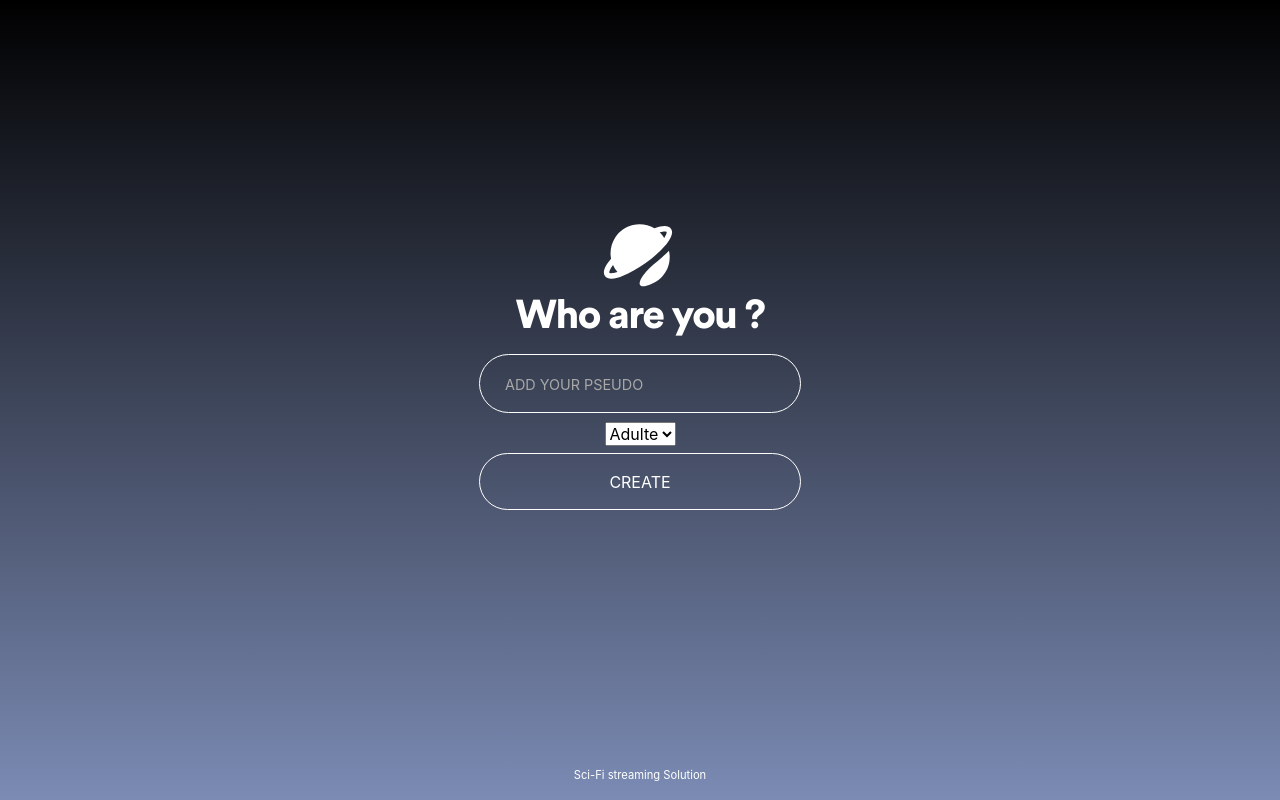
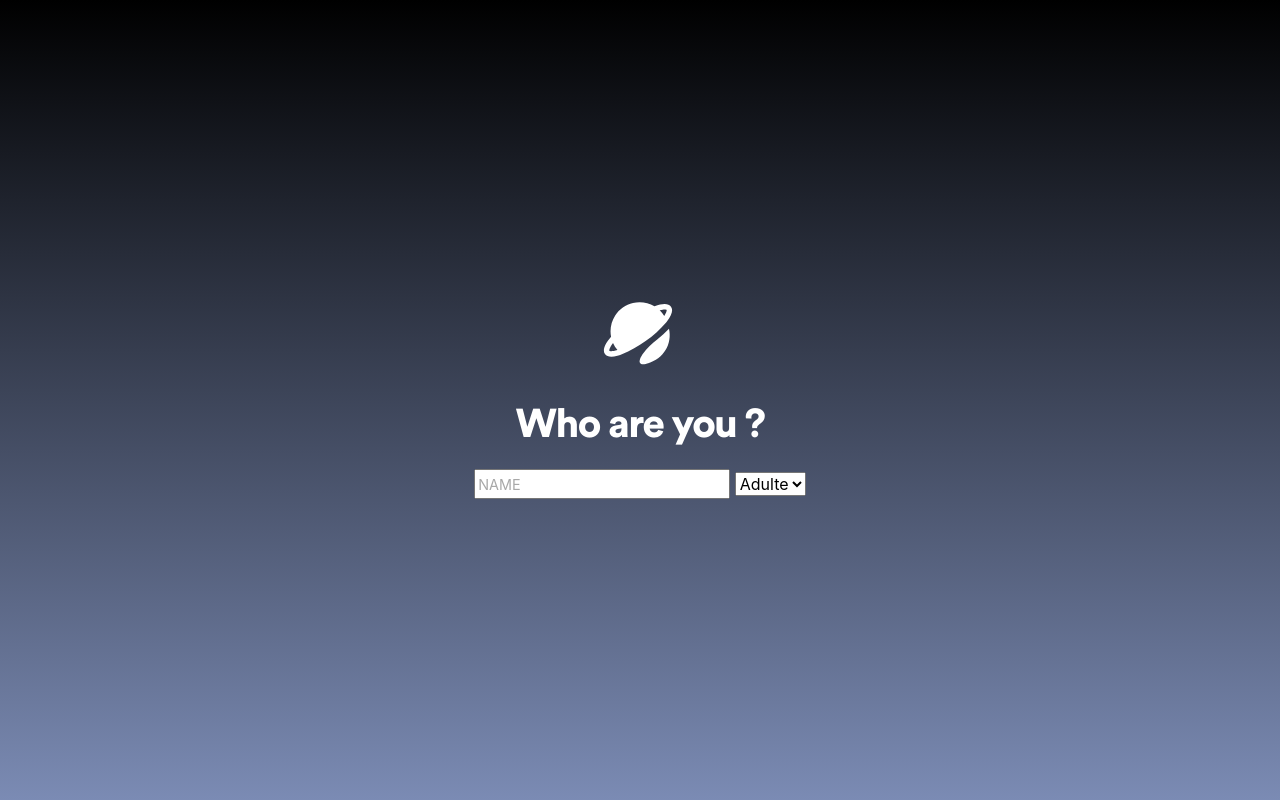
Before and after one commit to arnoldhaub/getflixProject, a PHP site: page /login/profil_select.php?email=1 in a window 1280 px wide. Run offline with PHP 8.4, Linux system fonts and the light colour scheme; tables that the repository leaves empty or names only in its code hold one stand-in row (values such as "Sample post"); some libraries are stand-ins or nearby versions.

Commit message:
1st commit redesign login section

```diff
--- a/docker_env/application/source/login/profil_select.php
+++ b/docker_env/application/source/login/profil_select.php
@@ -1,6 +1,5 @@
 <?php
-	if (!empty($_POST['pseudo']))
-	{
+if (!empty($_POST['pseudo'])) {
     include('../src/connect.php');
     // variables
     $pseudo = htmlspecialchars($_POST['pseudo']);
@@ -10,12 +9,13 @@
     $req = $db->prepare("INSERT INTO profile(pseudo, categorie, email) VALUES (?, ?, ?)");
     $req->execute(array($pseudo, $categorie, $_GET['email']));
 
-        header('location: profil_select.php?email='.$_GET['email'].'');
+    header('location: profil_select.php?email=' . $_GET['email'] . '');
 }
 
 ?>
 
 <!DOCTYPE html>
+
 <head>
     <meta charset="utf-8">
     <meta name="viewport" content="width=device-width, initial-scale=1, shrink-to-fit=no">
@@ -23,17 +23,16 @@
     <link href="./styles/styles.css" rel="stylesheet">
     <script src="https://kit.fontawesome.com/e48c77929d.js" crossorigin="anonymous"></script>
 </head>
+
 <body>
-
     <div class="container1">
         <!-- <img src="./images/logo.png" class="logo_login" alt="logo planet nova"/> -->
         <div class="logo_div">
-   <svg version="1.1" id="Calque_1" x="0px" y="0px"
-	  viewBox="0 0 115.83 106.61" enable-background="new 0 0 115.83 106.61">
+            <svg version="1.1" id="Calque_1" x="0px" y="0px" viewBox="0 0 115.83 106.61" enable-background="new 0 0 115.83 106.61">
                 <g>
                     <path fill="#FFFFFF" d="M90.224,63.354C81.04,70.287,72.823,78.416,65.79,87.523c-2.182,3.241-7.033,10.848-4.501,15.127
 		c2.316,3.914,10.163,1.166,13.534,0.258c11.996-3.234,22.273-10.987,28.679-21.633c6.405-10.645,8.441-23.358,5.68-35.471
-		C103.077,51.872,96.73,57.72,90.224,63.354L90.224,63.354z"/>
+		C103.077,51.872,96.73,57.72,90.224,63.354L90.224,63.354z" />
                     <path fill="#FFFFFF" d="M23.843,90.557c2.063-0.556,4.282-1.27,6.622-2.134c0.275-0.097,0.536-0.202,0.809-0.31
 		c13.94-5.654,27.122-13.024,39.24-21.938c12.594-8.745,24.016-19.066,33.988-30.71c0.444-0.548,0.877-1.094,1.287-1.633
 		c8.342-10.757,10.615-18.961,6.734-24.37c-4.073-5.693-13.224-5.973-27.217-0.821l0.001-0.001c-0.057,0.017-0.113,0.04-0.167,0.069
@@ -41,28 +40,69 @@
 		C3.573,70.442-1.453,81.035,3.253,87.612C6.65,92.341,13.557,93.33,23.843,90.557L23.843,90.557z M94.189,15.18
 		c7.714-2.08,10.693-1.006,11.044-0.521l0.003,0.011c0.348,0.474,0.402,3.554-3.848,9.973c-2.123-3.423-4.673-6.564-7.585-9.348
 		C93.93,15.25,94.06,15.215,94.189,15.18L94.189,15.18z M16.556,69.375c1.873,4.281,4.371,8.259,7.413,11.806
-		c-9.495,3.001-13.041,1.755-13.428,1.221C10.147,81.847,10.132,77.877,16.556,69.375L16.556,69.375z"/>
+		c-9.495,3.001-13.041,1.755-13.428,1.221C10.147,81.847,10.132,77.877,16.556,69.375L16.556,69.375z" />
                 </g>
-<rect x="0.118" y="0.11" fill="none" width="115.712" height="106.615"/>
+                <rect x="0.118" y="0.11" fill="none" width="115.712" height="106.615" />
             </svg>
         </div>
+        <!-- //////////////////////////////////////////////////////// -->
+        <!-- /////////////////// START REDESIGN NORDINE ///////////// -->
+        <!-- //////////////////////////////////////////////////////// -->
 
+        <!-- Start - 1ere emplacement vide avec l'icon plus -->
+
+        <div class="first_new_user">
+            <div class="profiles">
+                <div class="profile">
+                    <div class="profile-content">
+                        <div class="profile-pic">
+                            <div class="icon-plus">
+                                <a href="#">
+                                    <i class="fa-solid fa-plus"></i>
+                                </a>
+                            </div>
+                        </div>
+                        <h3 class="profile-name">ADD NEW USER</h3>
+                    </div>
+                </div>
+            </div>
+        </div>
+
+        <!-- End - 1ere emplacement vide avec l'icon plus -->
+
+        <!-- Start - custome section Who are you ?  -->
+        <div class="seconde_who_are_you">
+            <div class="profile">
+                <div class="profiles">
+                    <h1>Who are you ?</h1>
+                    <form action="#" method="post" enctype="multipart/form">
+                        <input type="text" name="NAME" placeholder="NAME" value="" required>
+                        <select class="form-select mb-2" name="categorie" aria-label="Default select example">
+                            <option selected value="adulte">Adulte</option>
+                            <option value="enfant">Enfant</option>
+                        </select>
+                    </form>
+                </div>
+            </div>
+        </div>
+        <!-- End - custome section Who are you ?  -->
+
+        <!-- //////////////////////////////////////////////////////// -->
+        <!-- /////////////////// END REDESIGN NORDINE /////////////// -->
+        <!-- //////////////////////////////////////////////////////// -->
+
+        <div class="container_userinput">
             <h1>Who are you ? </h1>
-
             <!--ici code si aucun PSEUDO créé -->
             <?php
-
             require('../src/connect.php');
-
             // Calcul du nombres de pseudos de l'adresse mail
             $email = htmlspecialchars($_GET['email']);
             $requete = $db->query("SELECT COUNT(*) AS nbPseudo FROM profile WHERE email='$email'");
             $nbDePseudos = $requete->fetch();
-
-if($nbDePseudos[0]<4)
-		{ ?>
+            if ($nbDePseudos[0] < 4) { ?>
                 <form method="post">
-    <div class="buttons1_loginForm">
+                    <div class="buttons1">
                         <input type="text" class="Register0_loginForm" name="pseudo" label="Register" id="Register0_loginForm" placeholder="ADD YOUR PSEUDO" /></button><br>
                         <select class="form-select mb-2" name="categorie" aria-label="Default select example">
                             <option selected value="adulte">Adulte</option>
@@ -72,46 +112,37 @@ if($nbDePseudos[0]<4)
                     </div>
                 </form>
             <?php   }
-
             $requete = $db->prepare('SELECT * FROM profile WHERE email = ?');
             $requete->execute(array($_GET['email']));
             ?>
-    <div class="buttons1">
-        <ul class="list-unstyled">
+
+            <div class="profile">
+                <ul class="profile-content">
                     <?php
-            while ($donnees = $requete->fetch())
-            { ?>
+                    while ($donnees = $requete->fetch()) { ?>
                         <li>
-                    <a class="fa-solid fa-trash-can" href="profil_delete.php?id=<?php echo $donnees['id']?>&email=<?php echo $donnees['email']?>"style="text-decoration:none; opacity:0.2; color:white"></a>
+                            <a class="fa-solid fa-trash-can" href="profil_delete.php?id=<?php echo $donnees['id'] ?>&email=<?php echo $donnees['email'] ?>" style="text-decoration:none; opacity:0.2; color:white"></a>
                             <a href="catalogue.php">
-                            <div class="container">
+                                <div class="profile-pic">
                                     <div class="row">
                                         <?php
-                            if ($donnees['categorie']=='adulte')
-                            {
-                                echo '<img class="w-25 mb-4" src="../images/adulte.png" alt="profil">';
-                            }
-                            else
-                            {
+                                        if ($donnees['categorie'] == 'adulte') {
+                                            echo '<img class="w-25 mb-4 profile-pic-image" src="../images/adulte.png" alt="profil">';
+                                        } else {
                                             echo '<img class="w-25 mb-4" src="../images/enfant.png" alt="profil">';
                                         }
-
                                         ?>
-                            <h1 class="mt-2 col text-center align-self-center"><?php echo $donnees['pseudo']?> <span style="font-size:20px"><?php echo $donnees['categorie']?></span></h1>
-
-
+                                        <h1 class="mt-2 col text-center align-self-center profile-name"><?php echo $donnees['pseudo'] ?> <span style="font-size:20px"><?php echo $donnees['categorie'] ?></span></h1>
                                     </div>
-
                                 </div>
                             </a>
                         </li>
                     <?php   } ?>
-
                 </ul>
             </div>
             <div class="disclaimer">
                 <p class="txt1">Sci-Fi streaming Solution</p>
-
+            </div>
         </div>
     </div>
 
@@ -119,4 +150,5 @@ $requete->execute(array($_GET['email']));
 
 <footer>
 </footer>
+
 </html>
--- a/docker_env/application/source/login/styles/styles.css
+++ b/docker_env/application/source/login/styles/styles.css
@@ -3,11 +3,10 @@
   src: url(./CircularStd-Black.otf) format("opentype");
 }
 
-
 body {
   left: 0px;
   top: 0px;
-background: linear-gradient(180deg, #000000 0%, #7B8BB4 100%);
+  background: linear-gradient(180deg, #000000 0%, #7b8bb4 100%);
 }
 
 h1 {
@@ -20,16 +19,15 @@ h1 {
 
 .txt1 {
   color: white;
-
 }
 
 .container1 {
   position: fixed;
-padding:0;
+  padding: 0;
   margin: 0;
   left: 0px;
   top: 0px;
-background: linear-gradient(180deg, #000000 0%, #7B8BB4 100%);
+  background: linear-gradient(180deg, #000000 0%, #7b8bb4 100%);
   display: flex;
   flex-direction: column;
   justify-content: center;
@@ -39,7 +37,7 @@ width: 100%;
 }
 
 html {
-   background: linear-gradient(180deg, #000000 0%, #7B8BB4 100%);
+  background: linear-gradient(180deg, #000000 0%, #7b8bb4 100%);
 }
 
 .buttons1 {
@@ -50,8 +48,8 @@ html {
   justify-content: center;
 }
 
-.Register0{
-flex:1;
+.Register0 {
+  flex: 1;
   border: none;
   max-width: 100%;
   height: 50px;
@@ -65,11 +63,11 @@ padding-bottom: 5%;
   padding-right: 130px;
   padding-left: 130px;
   text-align: center;
-margin-bottom:-14px;
+  margin-bottom: -14px;
 }
 
-.Register1{
-flex:1;
+.Register1 {
+  flex: 1;
   border: none;
   max-width: 100%;
   height: 50px;
@@ -86,9 +84,7 @@ text-align: center;
   margin-bottom: 10px;
 }
 
-
-
-svg{
+svg {
   width: 70px;
   max-width: 100%;
   height: auto;
@@ -97,17 +93,15 @@ margin-left: 1px;
 }
 /* LOGO NOVA */
 
-.disclaimer{
+.disclaimer {
   position: absolute;
   bottom: 0;
   text-align: center;
   margin-bottom: 2vh;
 }
 
-
-
 /* START LOGIN_FORM.HTML */
-p.txt1{
+p.txt1 {
   margin: 0px;
   font-size: 0.7rem;
   bottom: 0;
@@ -121,8 +115,8 @@ bottom: 0;
   justify-content: center;
 }
 
-.Register0_loginForm{
-flex:1;
+.Register0_loginForm {
+  flex: 1;
   border: none;
   width: 320px;
   max-width: 180%;
@@ -135,12 +129,12 @@ cursor: pointer;
   padding-top: 6%;
   padding-bottom: 6%;
   text-align: left;
- margin-bottom:-14px;
+  margin-bottom: -14px;
   padding-left: 25px;
 }
 
-.Register1_loginForm{
-flex:1;
+.Register1_loginForm {
+  flex: 1;
   border: none;
   width: 320px;
   max-width: 180%;
@@ -155,7 +149,6 @@ padding-bottom: 6%;
   text-align: left;
   padding-left: 25px;
   margin-bottom: 40px;
-
 }
 
 ::placeholder {
@@ -163,14 +156,14 @@ margin-bottom: 40px;
   font-size: 0.9em;
 }
 
-.container2{
+.container2 {
   display: flex;
   position: relative;
   align-items: center;
   justify-content: center;
 }
 
-.Register_loginEnter{
+.Register_loginEnter {
   border: none;
   width: 320px;
   max-width: 120%;
@@ -186,7 +179,7 @@ text-align: center;
   margin-bottom: 14px;
 }
 
-.arrowBack{
+.arrowBack {
   display: flex;
   position: absolute;
   top: 0;
@@ -199,7 +192,7 @@ margin-left: 2vh;
 }
 
 /* Margin Hello Sunshin Login_forn */
-.txtHello{
+.txtHello {
   font-family: Circular;
   color: white;
   letter-spacing: -0.1rem;
@@ -210,11 +203,6 @@ margin-left: 2vh;
 
 /* END LOGIN_FORM.HTML */
 
-
-
-
-
-
 /* START REGISTER_FORM.HTML */
 .buttons1_RegisterForm {
   display: flex;
@@ -224,8 +212,9 @@ margin-left: 2vh;
   justify-content: center;
 }
 
-.Register0_RegisterForm, .Register1_RegisterForm {
-flex:1;
+.Register0_RegisterForm,
+.Register1_RegisterForm {
+  flex: 1;
   border: none;
   width: 320px;
   max-width: 180%;
@@ -239,10 +228,10 @@ padding-top: 6%;
   padding-bottom: 6%;
   text-align: left;
   padding-left: 25px;
-margin-bottom:-14px;
+  margin-bottom: -14px;
 }
-.Register2_RegisterForm{
-flex:1;
+.Register2_RegisterForm {
+  flex: 1;
   border: none;
   width: 320px;
   max-width: 180%;
@@ -257,10 +246,9 @@ padding-bottom: 6%;
   text-align: left;
   padding-left: 25px;
   margin-bottom: 40px;
-
 }
 
-.txtHelloRegister{
+.txtHelloRegister {
   font-family: Circular;
   color: white;
   letter-spacing: -0.1rem;
@@ -268,7 +256,147 @@ margin-bottom: 40px;
   margin-bottom: 20px;
   font-size: 2.6rem;
   text-align: center;
-
 }
 
 /* START REGISTER_FORM.HTML */
+
+/* /////////////////////////////////////////////////// */
+/* ////////////// START SECTION NORDINE ////////////// */
+/* /////////////////////////////////////////////////// */
+
+/* Start - 1st new user, emplacement vide avec le plus */
+
+.first_new_user {
+  display: none;
+}
+
+.profiles {
+  display: flex;
+  flex-wrap: wrap;
+  gap: clamp(10px, 0.8vw, 20px);
+  justify-content: center;
+  /* width: clamp(100px, 80vw, 1400px); */
+  width: 352px;
+  margin-top: 30px;
+}
+
+.profiles > .profile {
+  aspect-ratio: 7 / 8;
+  backdrop-filter: blur(0.75vw);
+  background-color: rgba(255, 255, 255, 0.06);
+  border-radius: 1vw;
+  cursor: pointer;
+  transition: background-color 250ms;
+  /* width: calc(25% - clamp(10px, 0.8vw, 20px)); */
+  width: 100%;
+}
+
+.profiles > .profile:hover {
+  backdrop-filter: blur(1vw);
+  background-color: rgba(255, 255, 255, 0.1);
+}
+
+.profile > .profile-content {
+  align-items: center;
+  display: flex;
+  flex-wrap: wrap;
+  height: calc(100% - clamp(8px, 1vw, 12px));
+  justify-content: center;
+  padding: clamp(8px, 1vw, 12px);
+}
+
+.profile > .profile-content > .profile-pic {
+  aspect-ratio: 1;
+  border: clamp(3px, 0.4vw, 5px) solid white;
+  border-radius: 100%;
+  flex-shrink: 0;
+  height: 70%;
+  position: relative;
+}
+
+.profile > .profile-content > .profile-pic > .profile-pic-image {
+  background-color: rgba(255, 255, 255, 0.06);
+  border-radius: 100%;
+  height: calc(100% - clamp(10px, 1.5vw, 20px));
+  margin: clamp(5px, 0.75vw, 10px);
+  object-fit: cover;
+  width: calc(100% - clamp(10px, 1.5vw, 20px));
+}
+
+.profile > .profile-content > .profile-name {
+  color: white;
+  font-family: "Rubik", sans-serif;
+  font-size: clamp(1em, 2vw, 2em);
+  margin: 0px;
+  text-align: center;
+}
+
+/* End - 1st new user, emplacement vide avec le plus */
+
+/* .profile-btn-modifier {
+  height: 50px;
+  width: calc(25% - clamp(10px, 0.8vw, 20px));
+  border-radius: 10px;
+  display: flex;
+  align-items: center;
+  justify-content: center;
+  backdrop-filter: blur(0.75vw);
+  background-color: rgba(255, 255, 255, 0.06);
+  color: white;
+}
+
+.profile-btn-modifier:hover {
+  cursor: pointer;
+  backdrop-filter: blur(0.75vw);
+  background-color: rgba(4, 109, 246, 0.314);
+}
+
+.profile-btn-modifier a {
+  color: white;
+  text-decoration: none;
+  font-size: 25px;
+} */
+
+.profile .modif-icon {
+  position: absolute;
+  left: 50%;
+  top: 50%;
+  transform: translate(-50%, -50%);
+  font-size: 50px;
+  z-index: 9999;
+}
+
+.profile .modif-icon i {
+  color: white;
+}
+
+.abcd {
+  display: none;
+}
+
+.linearimg {
+  opacity: 0.5;
+}
+
+.profile .icon-plus {
+  position: absolute;
+  left: 50%;
+  top: 50%;
+  transform: translate(-50%, -50%);
+  font-size: 50px;
+}
+
+.profile .icon-plus i {
+  color: white;
+}
+
+.container_userinput {
+  display: none;
+  text-align: center;
+}
+
+
+
+/* /////////////////////////////////////////////////// */
+/* /////////////// END SECTION NORDINE /////////////// */
+/* /////////////////////////////////////////////////// */
```
Lines whose indentation alone changed are shown as unchanged.
